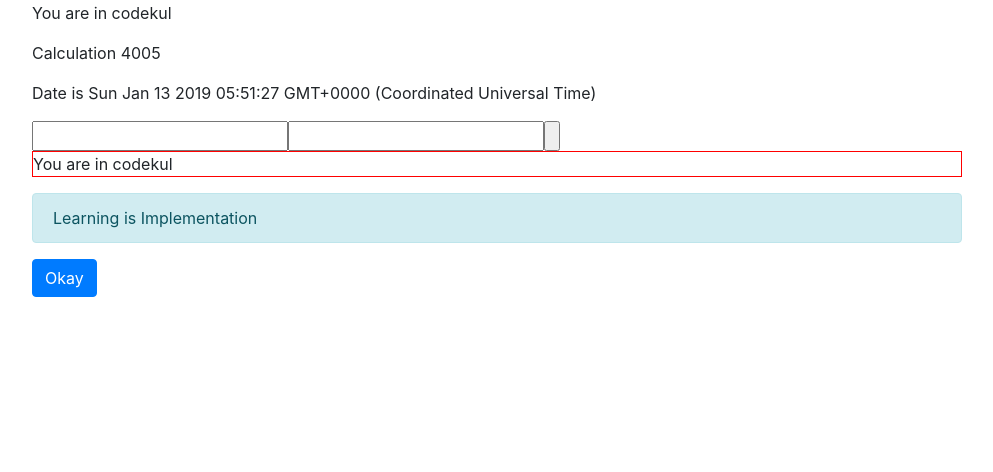
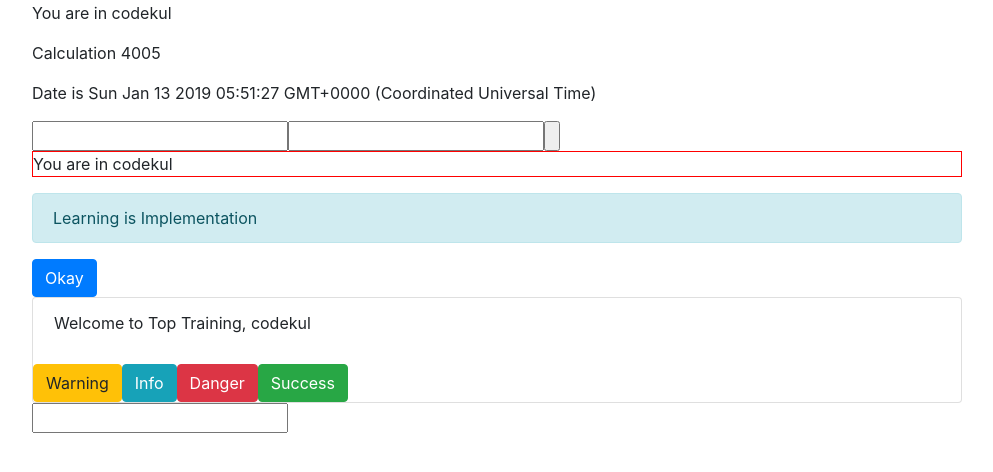
Before and after one commit to CodeKul/weekend-angular-10.30-11.30-15-dec-2018, an Angular app in the folder angular/basicsapp/: page / in a window 1280 px wide. Shown: the top 472 px of the page, without its empty margins (143-1136 px from the left). Built offline with nearby package versions, Linux system fonts and the light colour scheme.

Commit message:
databinding : two way binding

```diff
--- a/angular/basicsapp/src/app/app.module.ts
+++ b/angular/basicsapp/src/app/app.module.ts
@@ -1,5 +1,6 @@
 import { BrowserModule } from '@angular/platform-browser';
 import { NgModule } from '@angular/core';
+import { FormsModule } from '@angular/forms'
 
 import { AppComponent } from './app.component';
 import { TitleBarComponent } from './title-bar/title-bar.component';
@@ -33,7 +34,8 @@ import { DatabindingComponent } from './databinding/databinding.component';
     DatabindingComponent
   ],
   imports: [
-    BrowserModule
+    BrowserModule,
+    FormsModule
   ],
   providers: [],
   bootstrap: [AppComponent]
--- a/angular/basicsapp/src/app/databinding/databinding.component.html
+++ b/angular/basicsapp/src/app/databinding/databinding.component.html
@@ -27,3 +27,29 @@
     <input type="button" value="Okay" class="btn btn-primary" (click)="myClk($event)">
   </div>
 </div>
+
+<div class="card">
+  <div class="row">
+    <div class="col-md-12">
+      <p [class.alert]="true"
+          [class.alert-info]="alSts.isInfo"
+          [class.alert-success]="alSts.isSuccess"
+          [class.alert-warning]="alSts.isWarning"
+          [class.alert-danger]="alSts.isDanger"
+      > Welcome to Top Training, codekul</p>
+    </div>
+  </div>
+  <div class="row">
+    <div class="col-md-12">
+      <input type="button" value="Warning" class="btn btn-warning" (click)="mkAl('warning')">
+      <input type="button" value="Info" class="btn btn-info" (click)="mkAl('info')">
+      <input type="button" value="Danger" class="btn btn-danger" (click)="mkAl('danger')">
+      <input type="button" value="Success" class="btn btn-success" (click)="mkAl('success')">
+    </div>
+  </div>
+</div>
+<div class="row">
+  <div class="col-md-12">
+    <input type="text" [(ngModel)]="myVar"> {{myVar}}
+  </div>
+</div>
--- a/angular/basicsapp/src/app/databinding/databinding.component.ts
+++ b/angular/basicsapp/src/app/databinding/databinding.component.ts
@@ -9,6 +9,14 @@ export class DatabindingComponent implements OnInit {
 
   institute = 'codekul'
   type = 'text'
+  myVar = ''
+
+  alSts = {
+    isWarning: false,
+    isSuccess: false,
+    isInfo: false,
+    isDanger: false
+  }
 
   constructor() { }
 
@@ -19,8 +27,31 @@ export class DatabindingComponent implements OnInit {
     return new Date()
   }
 
-  myClk(evDt : any ) {
+  myClk(evDt: any) {
     console.log(evDt)
   }
 
+  mkAl(wh: string) {
+    if (wh === 'success') {
+      this.alSts.isSuccess = true
+      this.alSts.isDanger = false
+      this.alSts.isWarning = false
+      this.alSts.isInfo = false
+    } else if (wh === 'info') {
+      this.alSts.isSuccess = false
+      this.alSts.isDanger = false
+      this.alSts.isWarning = false
+      this.alSts.isInfo = true
+    } else if (wh === 'warning') {
+      this.alSts.isSuccess = false
+      this.alSts.isDanger = false
+      this.alSts.isWarning = true
+      this.alSts.isInfo = false
+    } else {
+      this.alSts.isSuccess = false
+      this.alSts.isDanger = true
+      this.alSts.isWarning = false
+      this.alSts.isInfo = false
+    }
+  }
 }
```
